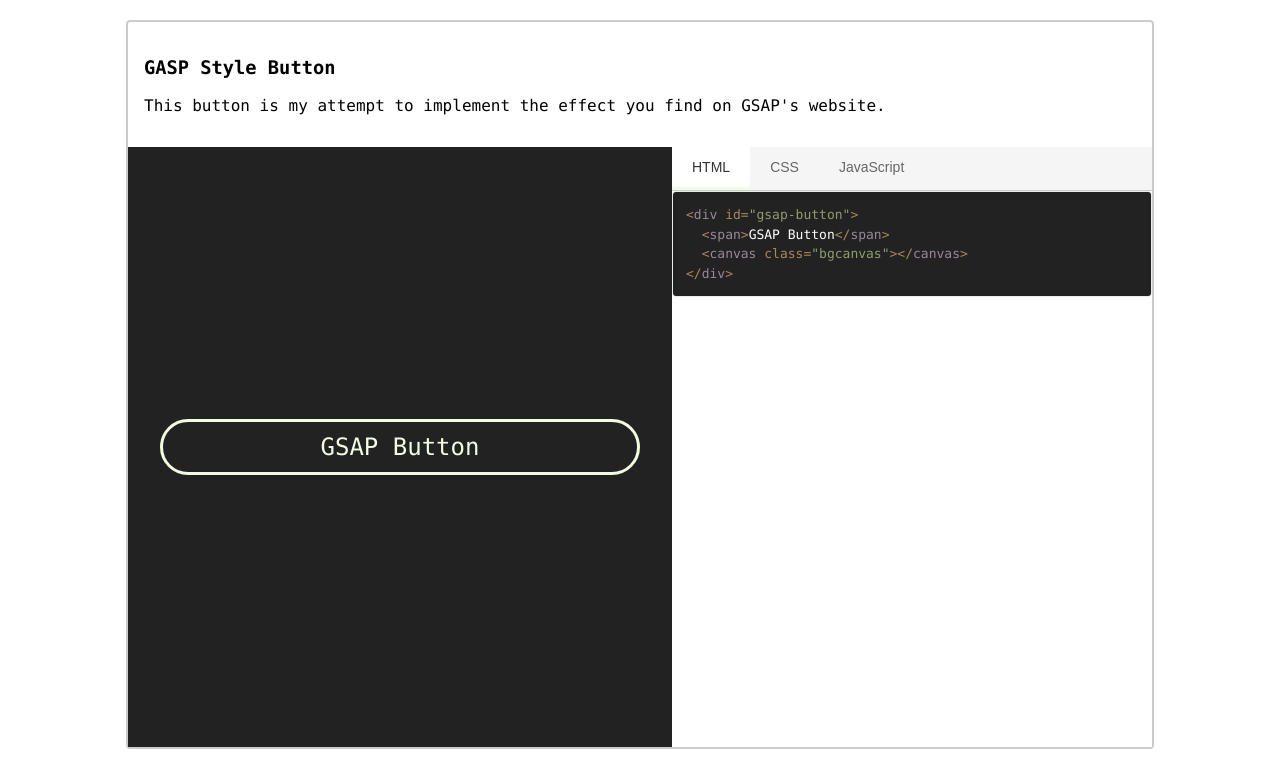
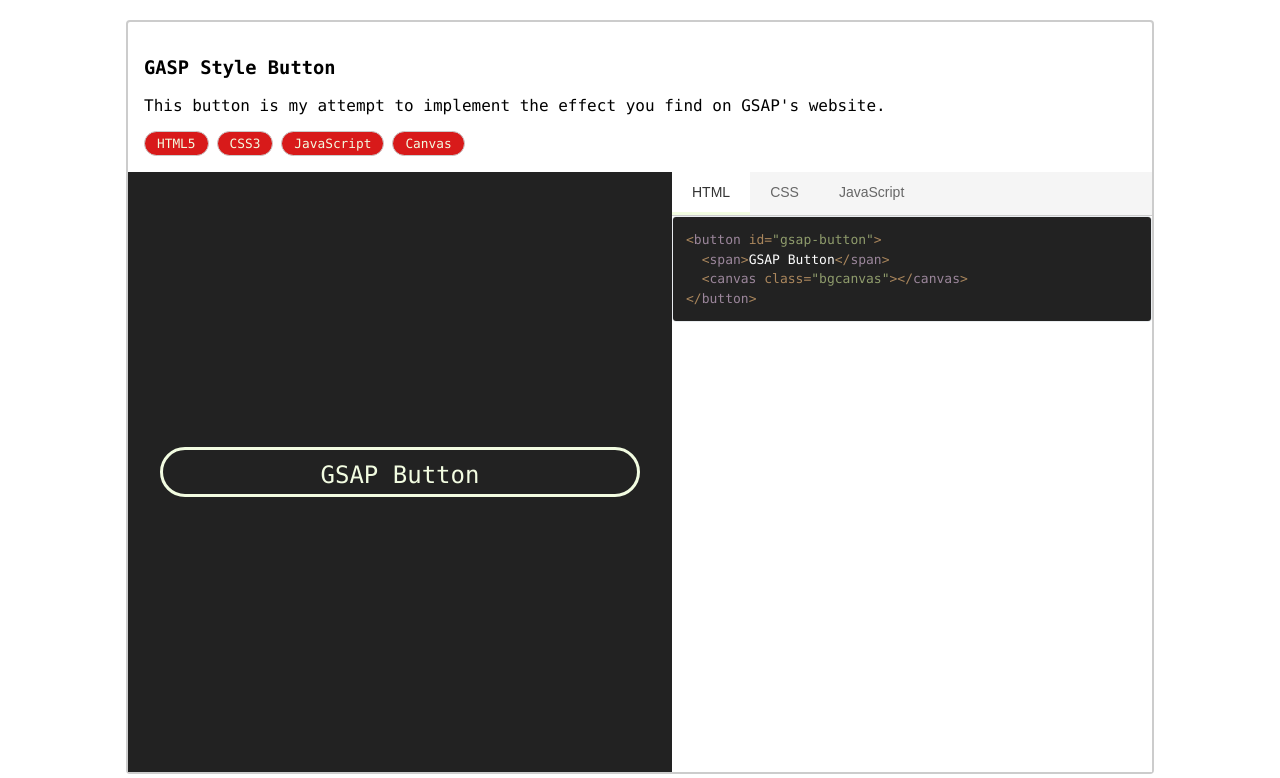
Before and after one commit to c33k/interactive-development-demos, a plain HTML site: page index.html in a window 1280 px wide. Shown: the part 66-844 px from the top of the page. Before the commit the page ends 819 px from the top, so only its background shows below. Drawn offline with nearby package versions, Linux system fonts and the light colour scheme.

Commit message:
Changes:
- add tech tags
- update button content
- change button from "div" to html "button"

```diff
--- a/gsap-button/content.js
+++ b/gsap-button/content.js
@@ -1,9 +1,18 @@
-export const htmlContent = `<div id="gsap-button">
+export const htmlContent = `<button id="gsap-button">
   <span>GSAP Button</span>
   <canvas class="bgcanvas"></canvas>
-</div>`;
+</button>`;
 
-export const cssContent = `.gsap-button {
+export const cssContent = `#gsap-button {
+  /* Reset default button styles */
+  background: none;
+  border: none;
+  padding: 0;
+  margin: 0;
+  font: inherit;
+  outline: none;
+
+  /* Custom styles */
   position: relative;
   display: flex;
   flex: 1;
@@ -14,27 +23,27 @@
   transition: transform 0.15s ease-out;
 }
 
-.gsap-button > * {
+#gsap-button > * {
   z-index: 1;
 }
 
-.gsap-button:hover {
+#gsap-button:hover {
   color: black;
   cursor: pointer;
 }
 
-.gsap-button:active {
+#gsap-button:active {
   transform: scale(0.95);
 }
 
-.gsap-button span {
+#gsap-button span {
   font-size: 1.5rem;
   text-align: center;
   line-height: 50px;
   width: 100%;
 }
 
-.gsap-button > .bgcanvas {
+#gsap-button > .bgcanvas {
   z-index: 0;
   position: absolute;
   left: 0;
--- a/gsap-button/styles.css
+++ b/gsap-button/styles.css
@@ -1,4 +1,13 @@
 #gsap-button {
+  /* Reset default button styles */
+  background: none;
+  border: none;
+  padding: 0;
+  margin: 0;
+  font: inherit;
+  outline: none;
+
+  /* Custom styles */
   position: relative;
   display: flex;
   flex: 1;
--- a/index.html
+++ b/index.html
@@ -17,15 +17,21 @@
         <div class="description">
           <h3>GASP Style Button</h3>
           <p>This button is my attempt to implement the effect you find on GSAP's website.</p>
+          <div class="tech-tags">
+            <span class="tag">HTML5</span>
+            <span class="tag">CSS3</span>
+            <span class="tag">JavaScript</span>
+            <span class="tag">Canvas</span>
+          </div>
         </div>
         <div class="content">
           <div class="demo">
 
-            <div id="gsap-button">
+            <button id="gsap-button">
               <span>GSAP Button</span>
               <canvas class="bgcanvas"></canvas>
             </div>
-          </div>
+          </button>
 
           <div class="code">
             <div class="tabs">
--- a/styles.css
+++ b/styles.css
@@ -55,6 +55,32 @@
 .description {
   flex: 0.1;
   padding: 1rem;
+}
+
+.tech-tags {
+  display: flex;
+  flex-wrap: wrap;
+  gap: 8px;
+  margin-top: 12px;
+}
+
+.tag {
+  display: inline-block;
+  padding: 4px 12px;
+  background-color: var(--main-red);
+  color: var(--primary-color);
+  border-radius: 16px;
+  font-size: 0.8rem;
+  font-weight: 500;
+  border: 1px solid #ccc;
+  transition: all 0.2s ease;
+}
+
+.tag:hover {
+  background-color: var(--secondary-color);
+  color: var(--primary-color);
+  transform: translateY(-1px);
+  box-shadow: 0 2px 4px rgba(0, 0, 0, 0.1);
 }
 
 .content {
```
